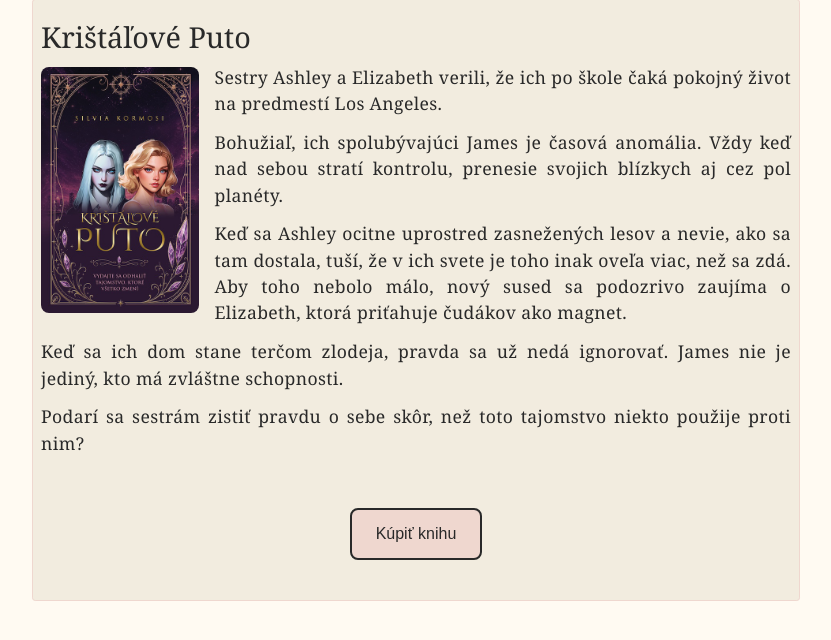
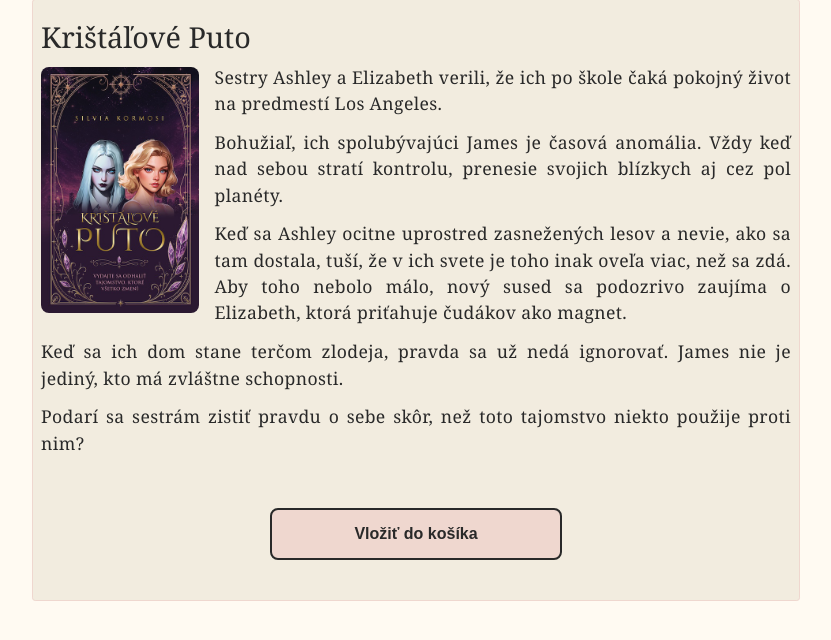
Before and after one commit to kormosi/eshop, a Django app: page / in a window 1280 px wide. Shown: the part 77-717 px from the top of the page, without its empty margins (224-1055 px from the left). Run offline with Django 5.2, Linux system fonts and the light colour scheme.

Commit message:
Change button style

```diff
--- a/static/eshop/css/style.css
+++ b/static/eshop/css/style.css
@@ -234,6 +234,7 @@ footer img {
 
 .call-to-action {
     height: 3em;
+    width: 15em;
     margin-top: 1em;
     padding: 0 1.5em;
     align-items: center;
@@ -246,6 +247,7 @@ footer img {
     font-family: sans-serif;
     font-size: 1em;
     text-decoration: none;
+    font-weight: bold;
     position: relative;
 }
 
--- a/templates/eshop/home.html
+++ b/templates/eshop/home.html
@@ -110,8 +110,9 @@
         <br>
 
         <div class="btncontainer">
-            <a href="https://www.martinus.sk/4100133-kristalove-puto/kniha" id="sk-content" class="call-to-action lang active">Kúpiť knihu</a>
-            <a href="https://www.martinus.sk/4100133-kristalove-puto/kniha" id="en-content" class="call-to-action lang">Buy</a>
+            <!-- TODO pridať do tohto tlačidla obrázok košíka, ako majú na martinuse-->
+            <a href="https://www.martinus.sk/4100133-kristalove-puto/kniha" id="sk-content" class="call-to-action lang active">Vložiť do košíka</a>
+            <a href="https://www.martinus.sk/4100133-kristalove-puto/kniha" id="en-content" class="call-to-action lang">Add to shopping cart</a>
         </div>
 
 
```
